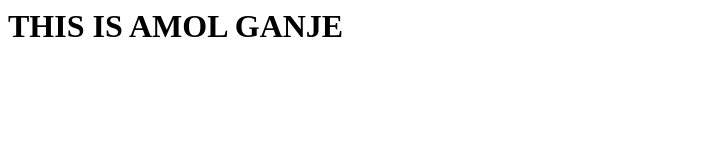
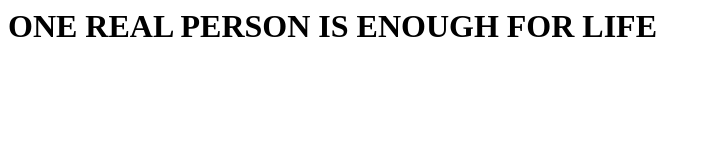
Before and after one commit to ganjeamol/Ram, a plain HTML site: page index.html in a window 1280 px wide. Shown: the whole page, without its empty margins (0-711 px from the left). Drawn offline with Linux system fonts and the light colour scheme.

Commit message:
Update index.html

```diff
--- a/index.html
+++ b/index.html
@@ -1 +1 @@
-<h1>THIS IS AMOL GANJE <h1>
+<h1>ONE REAL PERSON IS ENOUGH FOR LIFE<h1>
```
